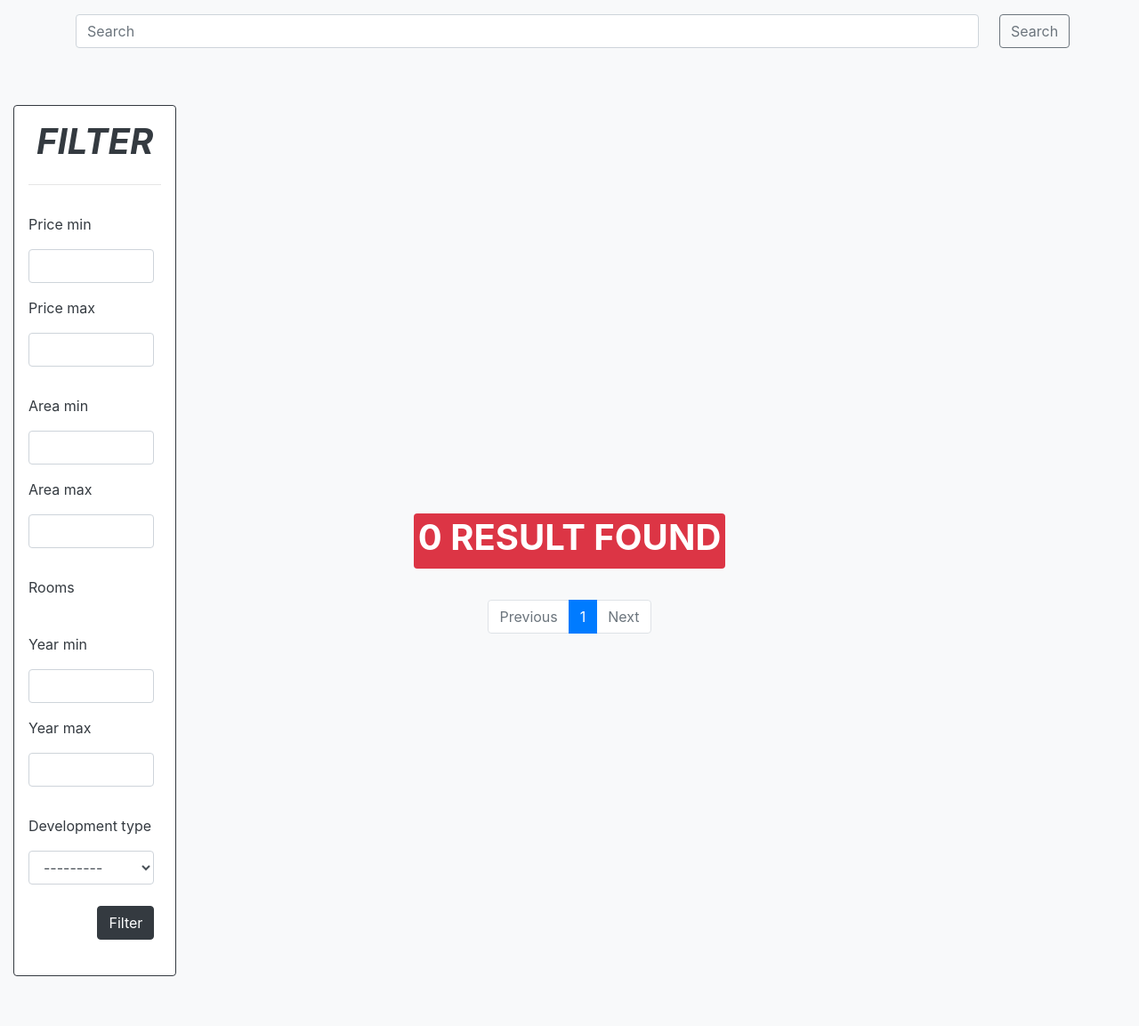
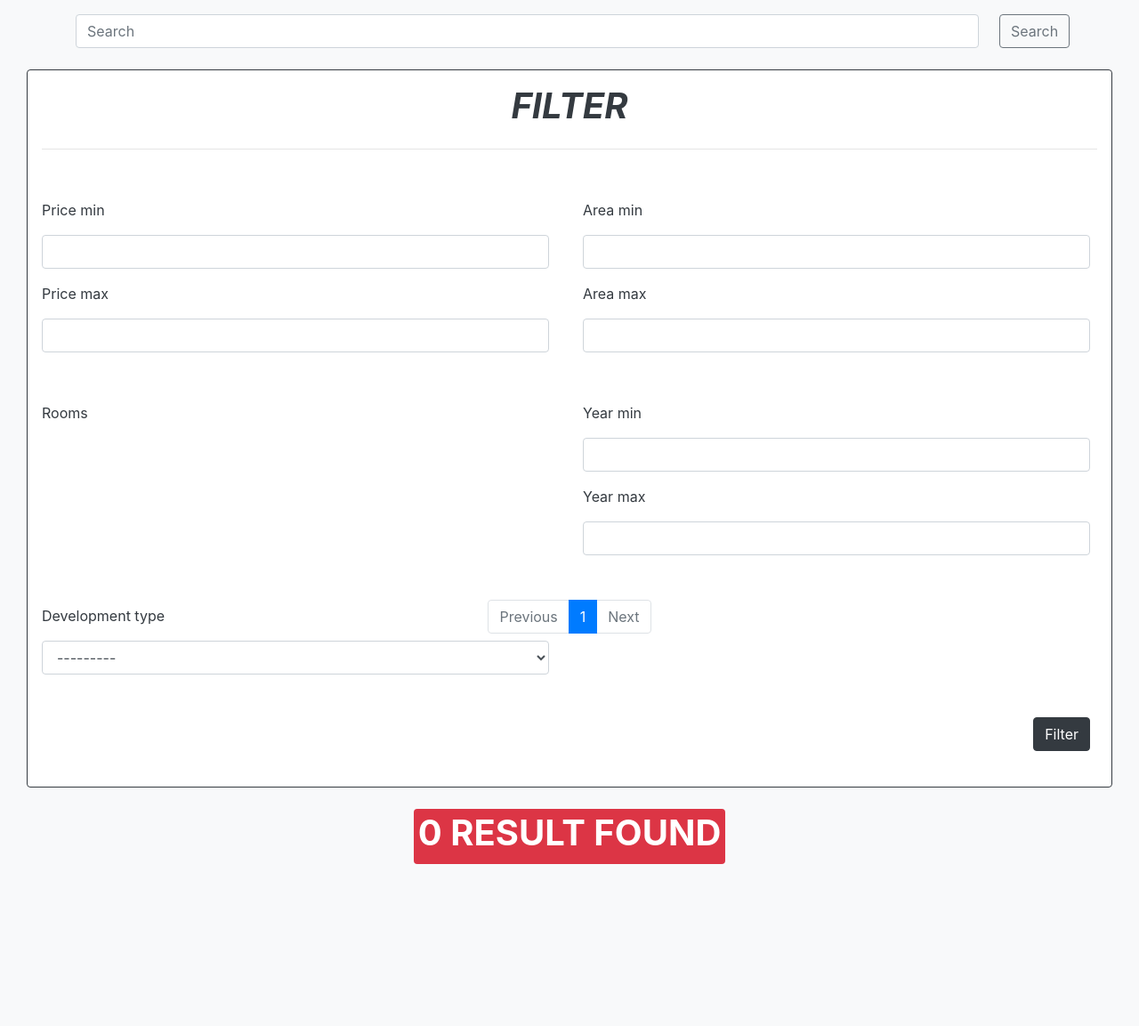
Before and after one commit to Spikey21/Flat-Rental, a Django app: page /flats/ in a window 1280 px wide. Shown: the part 56-1209 px from the top of the page at 89% size. After the commit the page ends 1027 px from the top, so only its background shows below. Run offline with Django 4.2, Linux system fonts and the light colour scheme; data that the repository does not hold is empty; some libraries are stand-ins or nearby versions.

Commit message:
change template flat view

```diff
--- a/rent_flat/flat/templates/flat.html
+++ b/rent_flat/flat/templates/flat.html
@@ -18,27 +18,35 @@ Reports
 </div>
 
 <div class="container-fluid">
-    <div class="row">
-        <div class="col-md-2 my-4">
+        <div class="col my-4">
             <div class="p-3 my-4 mb-2 bg-white text-dark rounded border border-dark">
                 <h1 class="text-center">
                     <p class="text-uppercase font-weight-bold font-italic">Filter</p>
                 </h1>
                 <hr class="my-4">
                 <form method="get">
+                    <div class="row">
+                        <div class="col-sm-6">
                             <div class="form-group my-4 mr-sm-2">
                                 <label class="my-2" for="inputPrice">Price min</label>
                                 <input type="number"  id="inputPrice" class="form-control my-2" name="price_min">
+
                                 <label class="my-2" for="inputPrice2">Price max</label>
                                 <input type="number" id="inputPrice2" class="form-control my-2" name="price_max">
                             </div>
+                        </div>
+
+                        <div class="col-sm-6">
+
                             <div class="form-group my-4 mr-sm-2">
                                 <label class="my-2" for="inputArea">Area min</label>
                                 <input type="number" id="inputArea" class="form-control my-2" name="area_min">
                                 <label class="my-2" for="inputArea2">Area max</label>
                                 <input type="number" id="inputArea2" class="form-control my-2" name="area_max">
                             </div>
-                    <div class="form-group my-4 mr-sm-2">
+                        </div>
+                        <div class="col-sm-6">
+                        <div class="form-group-row my-4 mr-sm-2">
                             <label class="my-2" for="inputRooms">Rooms</label>
                             <div class="form-check" id="inputRooms">
                                 <div class="row">
@@ -52,12 +60,16 @@ Reports
                                 </div>
                             </div>
                         </div>
+                        </div>
+                        <div class="col-sm-6">
                         <div class="form-group my-4 mr-sm-2">
                             <label class="my-2" for="inputYear">Year min</label>
                             <input type="number" id="inputYear" class="form-control my-2" name="year_min">
                             <label class="my-2" for="inputYear2">Year max</label>
                             <input type="number" id="inputYear2" class="form-control my-2" name="year_max">
                         </div>
+                        </div>
+                        <div class="col-sm-6">
                         <div class="form-group my-4 mr-sm-2">
                             <label class="my-2" for="inputDevelopment">Development type</label>
                             <select id="inputDevelopment" class="form-control my-2" name="development_type">
@@ -66,17 +78,20 @@ Reports
                                 {% endfor %}
                             </select>
                         </div>
+                        </div>
+                    </div>
                         {% csrf_token %}
                         <div class="form-group my-4 mr-sm-2">
                             <div class="text-right">
                                 <button type="submit" class="btn btn-dark">Filter</button>
                             </div>
                         </div>
+                    </div>
                 </form>
             </div>
         </div>
         {% if flats %}
-        <div class="col-sm-8">
+        <div class="col my-4">
             <div class="row">
                 {% for flat in flats %}
                 <div class="col-sm-6">
@@ -97,7 +112,7 @@ Reports
             </div>
         </div>
         {% else %}
-        <div class="col-sm-8 align-self-center">
+        <div class="col my-4 align-self-center">
             <div class="row justify-content-center">
                 <div class="badge badge-danger text-wrap" >
                     <h1 class="text-uppercase font-weight-bold align-center">0 result found</h1>
@@ -105,7 +120,6 @@ Reports
             </div>
         </div>
         {% endif %}
-    </div>
 </div>
 </div>
 
```
Lines whose indentation alone changed are shown as unchanged.
